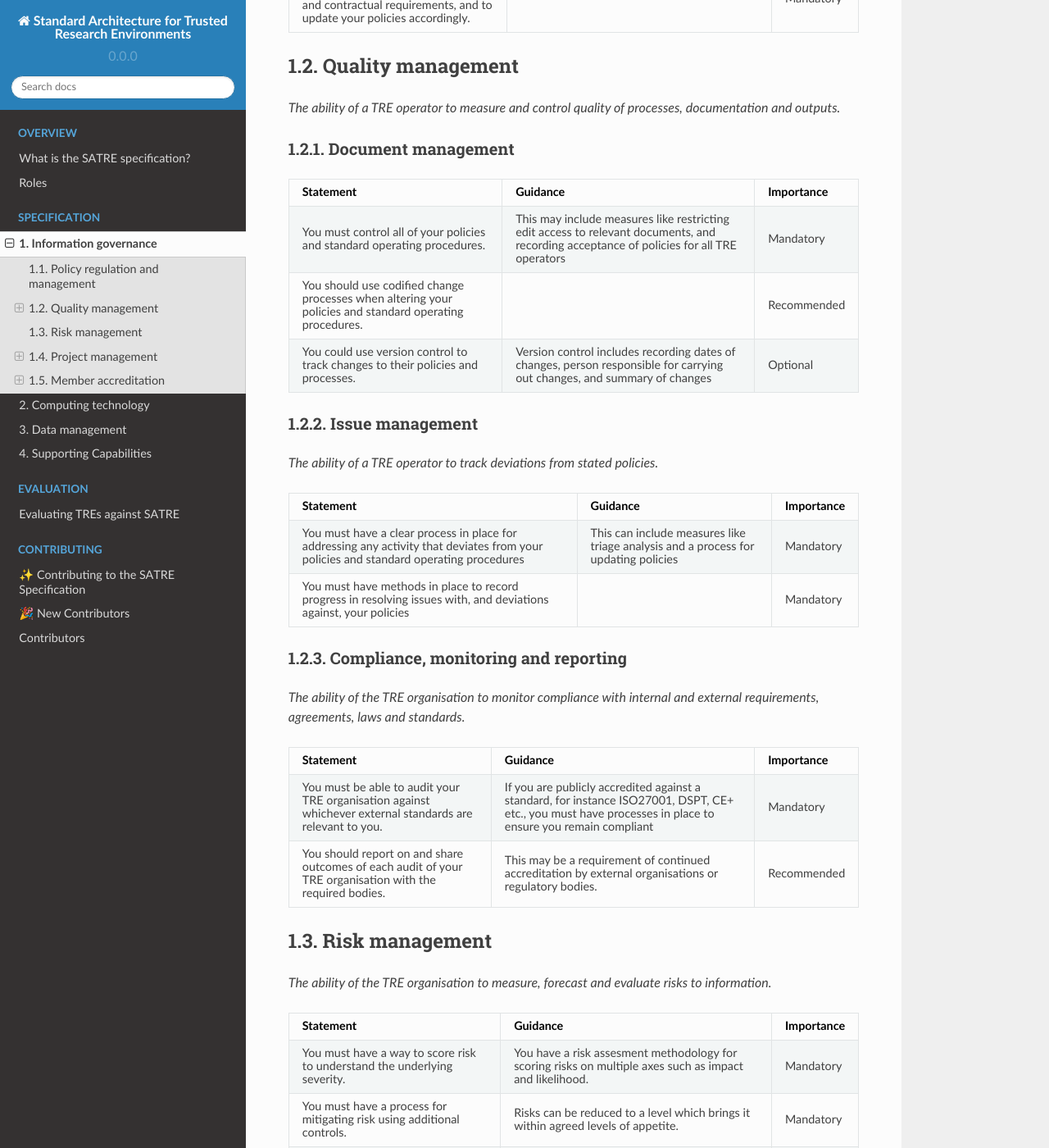
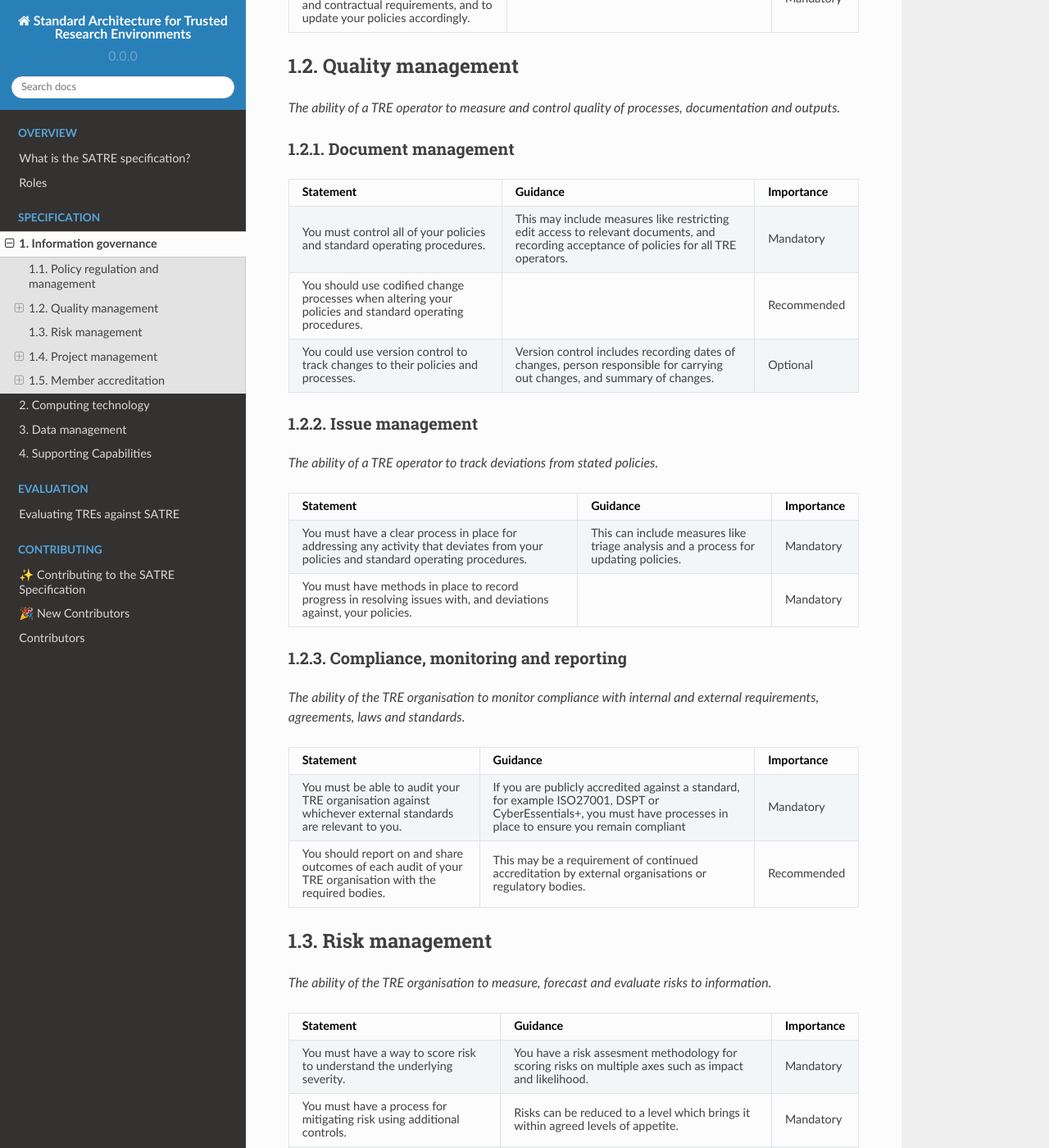
Before and after one commit to sa-tre/satre-specification, a Sphinx documentation site: the page built from docs/source/pillars/information_governance.md, in a window 1280 px wide and 1400 px high, scrolled down 894 px. Shown: the whole window at 82% size. Built offline with Sphinx 7.4.7 and the Read the Docs theme 2.0.0, drawn with Linux system fonts in a browser that asks for light colours; some of the changed text lies outside the part shown.

Commit message:
:memo: Additional grammar fixes from @JimMadge
Co-authored-by: Jim Madge <jmadge@turing.ac.uk>

````diff
--- a/docs/source/pillars/information_governance.md
+++ b/docs/source/pillars/information_governance.md
@@ -46,13 +46,13 @@ _The ability of a TRE operator to measure and control quality of processes, docu
   - Guidance
   - Importance
 * - You must control all of your policies and standard operating procedures.
-  - This may include measures like restricting edit access to relevant documents, and recording acceptance of policies for all TRE operators
+  - This may include measures like restricting edit access to relevant documents, and recording acceptance of policies for all TRE operators.
   - Mandatory
 * - You should use codified change processes when altering your policies and standard operating procedures.
   -
   - Recommended
 * - You could use version control to track changes to their policies and processes.
-  - Version control includes recording dates of changes, person responsible for carrying out changes, and summary of changes
+  - Version control includes recording dates of changes, person responsible for carrying out changes, and summary of changes.
   - Optional
 ```
 
@@ -67,10 +67,10 @@ _The ability of a TRE operator to track deviations from stated policies._
 * - Statement
   - Guidance
   - Importance
-* - You must have a clear process in place for addressing any activity that deviates from your policies and standard operating procedures
-  - This can include measures like triage analysis and a process for updating policies
+* - You must have a clear process in place for addressing any activity that deviates from your policies and standard operating procedures.
+  - This can include measures like triage analysis and a process for updating policies.
   - Mandatory
-* - You must have methods in place to record progress in resolving issues with, and deviations against, your policies
+* - You must have methods in place to record progress in resolving issues with, and deviations against, your policies.
   -
   - Mandatory
 ```
@@ -86,7 +86,7 @@ _The ability of the TRE organisation to monitor compliance with internal and ext
   - Guidance
   - Importance
 * - You must be able to audit your TRE organisation against whichever external standards are relevant to you.
-  - If you are publicly accredited against a standard, for instance ISO27001, DSPT, CE+ etc., you must have processes in place to ensure you remain compliant
+  - If you are publicly accredited against a standard, for example ISO27001, DSPT or CyberEssentials+, you must have processes in place to ensure you remain compliant
   - Mandatory
 * - You should report on and share outcomes of each audit of your TRE organisation with the required bodies.
   - This may be a requirement of continued accreditation by external organisations or regulatory bodies.
````
Also changed, not shown: other parts of docs/source/pillars/information_governance.md (+1 -1 lines), docs/source/contributing/index.md (+4 -3 lines), docs/source/contributing/walkthrough.md (+4 -4 lines), docs/source/pillars/supporting.md (+7 -6 lines).
